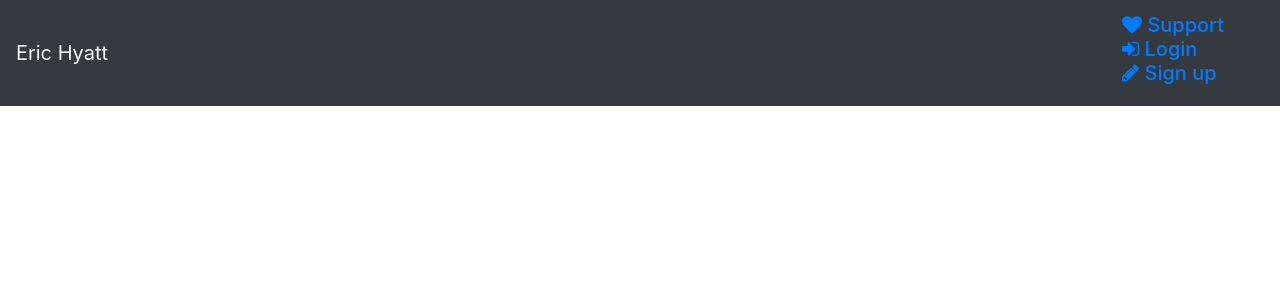
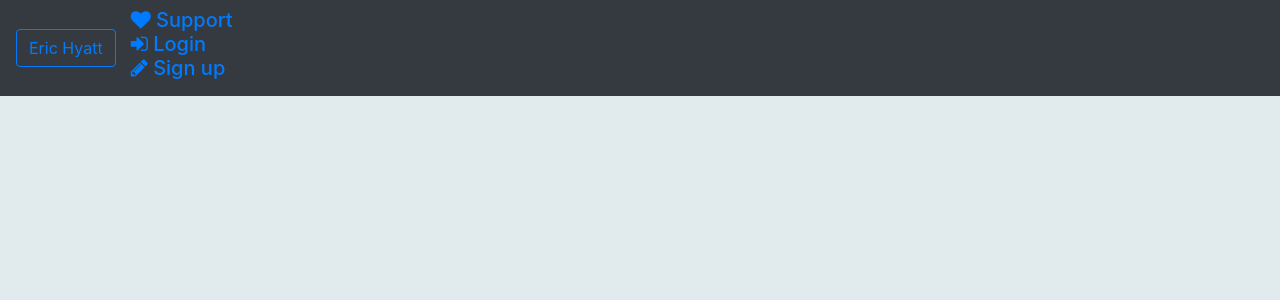
Before and after one commit to gumbopot/flask-stuff, a Flask app: template templates/main.html in a window 1280 px wide. Shown: the top 300 px of the page. Run offline with Flask 2, Linux system fonts and the light colour scheme; the template is opened without the code that fills it, so the values that code supplies are empty; some libraries are stand-ins or nearby versions.

Commit message:
Trying to get dropdown to work

```diff
--- a/main.py
+++ b/main.py
@@ -6,7 +6,7 @@ app = Flask(__name__)
 
 @app.route('/')
 def home():
-    return render_template("main.html")
+    return render_template("home.html")
 
 
 @app.route('/welcome')
--- /dev/null
+++ b/templates/home.html
@@ -0,0 +1,4 @@
+{%extends "main.html"%}
+{%block content%}
+  <a href="https://placeimg.com/"><img src="https://placeimg.com/1000/680/any" alt="Blank page placeholder" class="mx-auto d-block rounded img-fluid" margin: 0 auto></a>
+{%endblock%}
--- a/templates/main.html
+++ b/templates/main.html
@@ -7,6 +7,13 @@
   <link href="{{ url_for('static', filename='css/bootstrap.min.css') }}" rel="stylesheet">
   <link href="//maxcdn.bootstrapcdn.com/font-awesome/4.7.0/css/font-awesome.min.css" rel="stylesheet">
   <link rel="shortcut icon" href="{{ url_for('static', filename='img/fav-icon-36x36.png') }}">
+  <script src="https://code.jquery.com/jquery-3.2.1.slim.min.js" integrity="sha384-KJ3o2DKtIkvYIK3UENzmM7KCkRr/rE9/Qpg6aAZGJwFDMVNA/GpGFF93hXpG5KkN" crossorigin="anonymous"></script>
+  <script src="https://cdnjs.cloudflare.com/ajax/libs/popper.js/1.11.0/umd/popper.min.js" integrity="sha384-b/U6ypiBEHpOf/4+1nzFpr53nxSS+GLCkfwBdFNTxtclqqenISfwAzpKaMNFNmj4" crossorigin="anonymous"></script>
+
+  <!--Restyling-->
+  <style type="text/css">
+    body { background: #E1EAED !important; } /* Adding !important forces the browser to overwrite the default style applied by Bootstrap */
+  </style>
 
   <!--FullCalendar Dependancies-->
   <link href="{{ url_for('static', filename='fullcalendar-3.9.0/fullcalendar.min.css') }}" rel='stylesheet' />
@@ -43,11 +50,19 @@
 </head>
 
 <header>
-  <div class="navbar navbar-expand-sm navbar-dark bg-dark">
-    <a class="navbar-brand" href="/">Eric Hyatt</a>
-    <div class = "container-fluid justify-content-end">
+  <div class="navbar navbar-expand-md navbar-dark bg-dark">
+    <div class="navbar-header">
+      <button type="button" class="btn btn-outline-primary">
+        <a class="navbar-brand-primary" href="/">Eric Hyatt</a>
+      </button>
+    </div>
+    <button class="navbar-toggler" type="button" data-toggle="collapse" data-target="#navbarSupportedContent" aria-controls="navbarSupportedContent" aria-expanded="false" aria-label="Toggle navigation">
+      <span class="navbar-toggler-icon"></span>
+    </button>
+
+    <div class="collapse navbar-collapse" id="navbarSupportedContent">
+      <div class="container-fluid justify-content-end">
         <ul class="nav navbar-nav navbar-right">
-    		<div style="margin-right: 10px; margin-left: 15px; margin-top: 5px; margin-bottom: 5px;"  class="container-fluid">
           <h5>
         		<!-- SUPPORT LINK -->
             <li>
@@ -105,34 +120,24 @@
               						  <dl>
 
                               <dt><label for="username">Username</label>
-                            <dd><input id="username" name="username" type="text" value="">
-
-                            </dd>
+                              <dd><input id="username" name="username" type="text" value=""></dd>
 
 
                               <dt><label for="email">Email Address</label>
-                            <dd><input id="email" name="email" type="text" value="">
-
-                            </dd>
+                              <dd><input id="email" name="email" type="text" value=""></dd>
 
 
                               <dt><label for="password">New Password</label>
-                            <dd><input id="password" name="password" type="password" value="">
-
-                            </dd>
+                              <dd><input id="password" name="password" type="password" value=""></dd>
 
 
                               <dt><label for="confirm">Repeat Password</label>
-                            <dd><input id="confirm" name="confirm" type="password" value="">
-
-                            </dd>
+                              <dd><input id="confirm" name="confirm" type="password" value=""></dd>
 
 
                               <dt>
                               <label for="accept_tos">I accept the <a href="/about/tos" target="blank">Terms of Service</a> and <a href="/about/privacy-policy" target="blank">Privacy Notice</a> (updated Jan 22, 2015)</label>
-                            <dd><input id="accept_tos" name="accept_tos" type="checkbox" value="y">
-
-                            </dd>
+                              <dd><input id="accept_tos" name="accept_tos" type="checkbox" value="y"></dd>
 
               						  </dl>
               						</form>
@@ -147,14 +152,17 @@
           		</div>
             </li>
           </h5>
-      	</div>
       	</ul>
       </div>
     </div>
 
+
+  </div>
 </header>
 
 <body>
+  <script src="//code.jquery.com/jquery-1.11.1.min.js"></script>
+	<script type="text/javascript" src="{{ url_for('static', filename='js/bootstrap.min.js') }}"></script>
 {% block content%}
 {% endblock %}
 </body>
--- a/templates/tut.html
+++ b/templates/tut.html
@@ -10,10 +10,10 @@
 
 <header>
 	<div class="navbar-header">
-      <a class="navbar-brand" href="/">
-	  <img style="max-width:120px; margin-top: -7px;" src="{{ url_for('static', filename='images/mainlogo.png') }}">
+    <a class="navbar-brand" href="/">
+	    <img style="max-width:120px; margin-top: -7px;" src="{{ url_for('static', filename='images/mainlogo.png') }}">
 	  </a>
-    </div>
+  </div>
 
 
 	<div class = "container-fluid">
```
Lines whose indentation alone changed are shown as unchanged.
